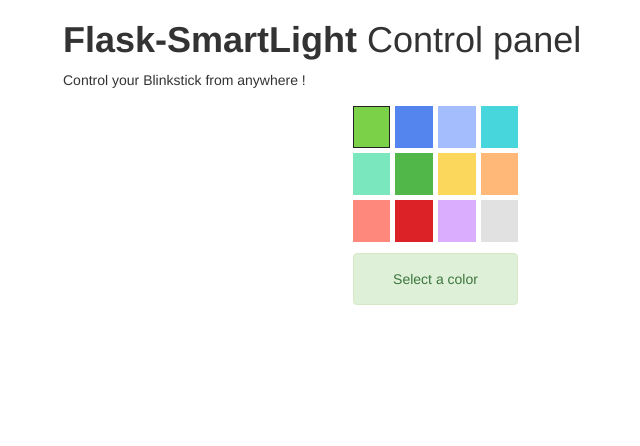
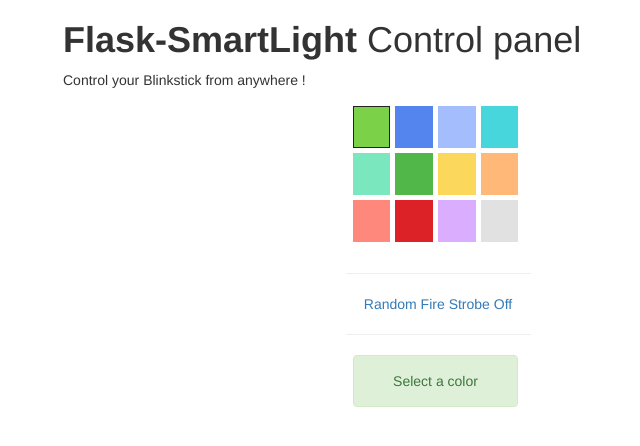
Before and after one commit to sepro/Flask-SmartLight, a Flask app: page / in a window 1280 px wide. Shown: the top 446 px of the page, without its empty margins (202-842 px from the left). Run offline with Flask 2, Linux system fonts and the light colour scheme; parts of the project's set-up code (start-up, migrations or seed data) failed here and were passed over; some libraries are stand-ins or nearby versions.

Commit message:
Added links on interface to start animations

```diff
--- a/smartlight/controllers.py
+++ b/smartlight/controllers.py
@@ -69,7 +69,7 @@
 @error_to_json
 def animation_random():
     animation_thread.random()
-    message = 'Random animation started'
+    message = 'Random started'
     return json.dumps({'status': 'success', 'message': message})
 
 
@@ -77,7 +77,7 @@
 @error_to_json
 def animation_fire():
     animation_thread.fire()
-    message = 'Fire animation started'
+    message = 'Fire started'
     return json.dumps({'status': 'success', 'message': message})
 
 
--- a/smartlight/static/css/main.css
+++ b/smartlight/static/css/main.css
@@ -14,3 +14,7 @@
   padding-left: 10px;
   padding-right: 15px;
 }
+
+hr {
+width: 185px;
+}
--- a/smartlight/templates/main.html
+++ b/smartlight/templates/main.html
@@ -34,6 +34,12 @@
                           <option value="#dbadff">Purple</option>
                           <option value="#e1e1e1">Gray</option>
                         </select>
+                        <hr />
+                        <a href="{{ url_for('main.animation_random') }}" class="animation">Random</a>
+                        <a href="{{ url_for('main.animation_fire') }}" class="animation">Fire</a>
+                        <a href="{{ url_for('main.animation_strobe') }}" class="animation">Strobe</a>
+                        <a href="{{ url_for('main.turn_off') }}" class="animation">Off</a>
+                        <hr />
                         <div class="alert-area center-block">
                             <div  class="alert alert-success" role="alert"><span id="message">Select a color</span></div>
                         </div>
@@ -61,6 +67,20 @@
             $('#message').fadeIn( 100 );
         });
     });
+
+    $('.animation').click( function( event ) {
+        event.preventDefault();
+
+        var url = $( this ).attr('href');
+
+        $.getJSON( url, function(data) {
+            var text = data['message'];
+            $('#message').fadeOut( 100 );
+            $('#message').text(text);
+            $('#message').fadeIn( 100 );
+        });
+
+    });
 </script>
 </body>
 </html>
```
